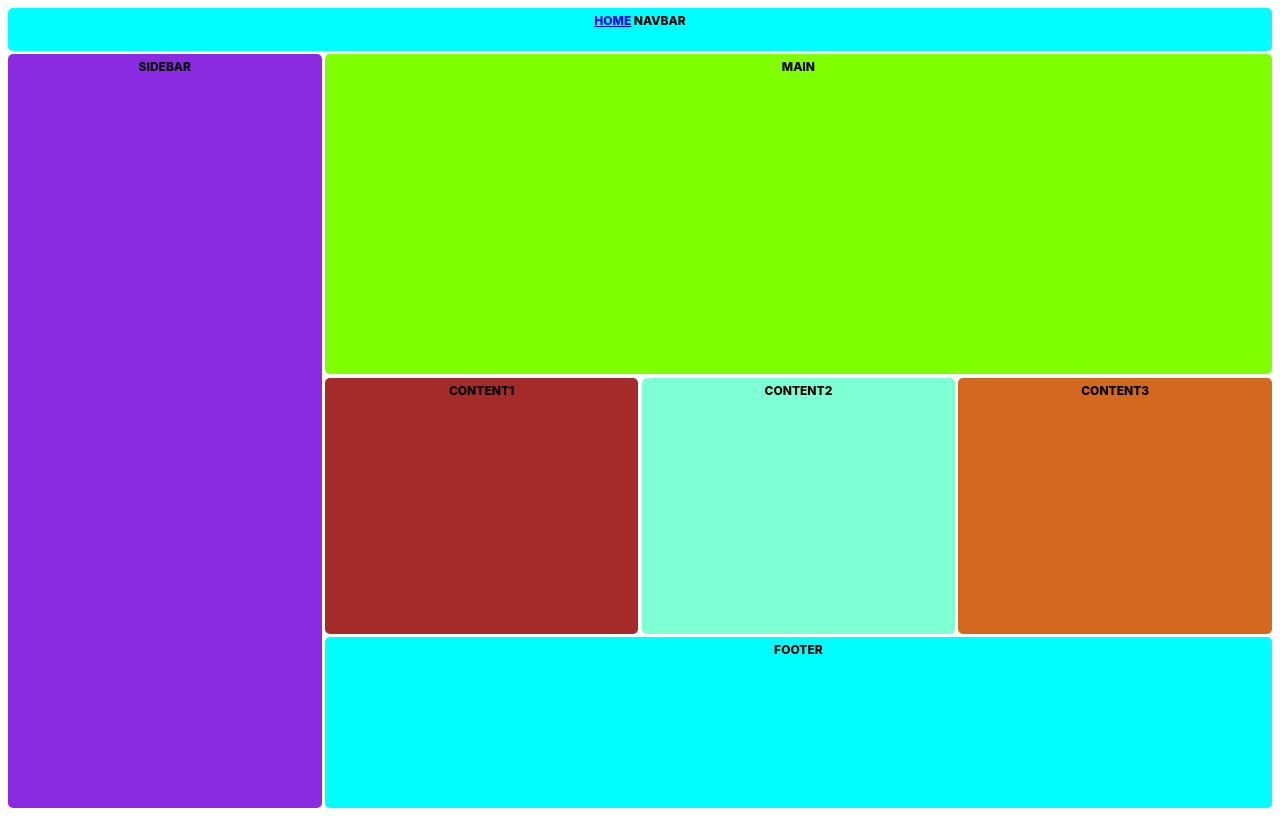
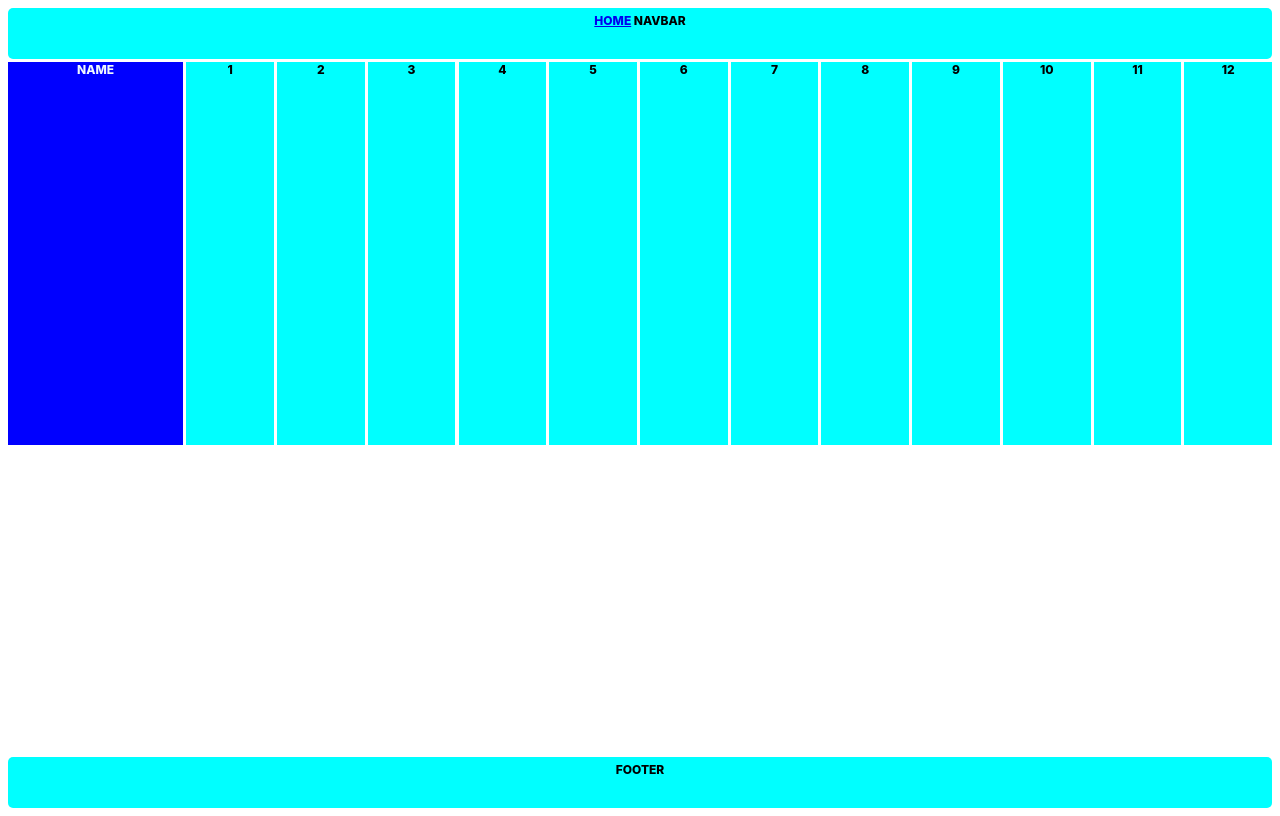
Before and after one commit to A1exsandro/template_html_css_js, a plain HTML site: page student/index.html in a window 1280 px wide. Drawn offline with Linux system fonts and the light colour scheme.

Commit message:
student template-columns

```diff
--- a/student/index.html
+++ b/student/index.html
@@ -15,11 +15,21 @@
             <a href="../../index.html">Home</a>
             Navbar
         </nav>
-        <main>Main</main>
-        <div class="sidebar">Sidebar</div>
-        <div class="content1">Content1</div>
-        <div class="content2">Content2</div>
-        <div class="content3">Content3</div>
+        <div class="row">
+            <div class="student">Name</div>
+            <div class="d1 day">1</div>
+            <div class="d2 day">2</div>
+            <div class="d3 day">3</div>
+            <div class="d4 day">4</div>
+            <div class="d5 day">5</div>
+            <div class="d6 day">6</div>
+            <div class="d7 day">7</div>
+            <div class="d8 day">8</div>
+            <div class="d9 day">9</div>
+            <div class="d10 day">10</div>
+            <div class="d11 day">11</div>
+            <div class="d12 day">12</div>
+        </div>
     <footer>Footer</footer>
 </div>
 </body>
--- a/student/style.css
+++ b/student/style.css
@@ -7,12 +7,12 @@
     display: grid;
     height: 100vh;
     grid-template-columns: 1fr 1fr 1fr 1fr;
-    grid-template-rows: 0.2fr 1.5fr 1.2fr 0.8fr;
+    grid-template-rows: 0.2fr 1.5fr 1.2fr 0.2fr;
     grid-template-areas:
         "nav nav nav nav"
-        "sidebar main main main"
+        "row row row row"
         "sidebar content1 content2 content3"
-        "sidebar footer footer footer"
+        "footer footer footer footer"
     ;
     gap: 0.2rem;
 
@@ -30,39 +30,20 @@ nav{
     padding-top: var(--main-padding);
 }
 
-main{
-    background-color: chartreuse;
-    grid-area: main;
-    border-radius: var(--main-radius);
-    padding-top: var(--main-padding);
+.row {
+    grid-area: row;
+    display: grid;
+    grid-template-columns: 1fr repeat(12, 0.5fr);
+    gap: 0.2rem;
 }
 
-.sidebar{
-    background-color: blueviolet;
-    grid-area: sidebar;
-    border-radius: var(--main-radius);
-    padding-top: var(--main-padding);
+.student {
+    background-color: blue;
+    color: aliceblue;
 }
 
-.content1{
-    background-color: brown;
-    grid-area: content1;
-    border-radius: var(--main-radius);
-    padding-top: var(--main-padding);
-}
-
-.content2{
-    background-color: aquamarine;
-    grid-area: content2;
-    border-radius: var(--main-radius);
-    padding-top: var(--main-padding);
-}
-
-.content3{
-    background-color: chocolate;
-    grid-area: content3;
-    border-radius: var(--main-radius);
-    padding-top: var(--main-padding);
+.day {
+    background-color: aqua;
 }
 
 footer{
@@ -73,7 +54,7 @@ footer{
     padding-top: var(--main-padding);
 }
 
-@media only screen and (max-width:550px){
+/* @media only screen and (max-width:550px){
     .container{
         grid-template-columns: 1fr;
         grid-template-rows: 0.4fr 0.4fr 2.2fr 1.2fr 1.2fr 1.2fr 1fr;
@@ -87,4 +68,4 @@ footer{
         "footer"
         ;
     }
-}
+} */
```
